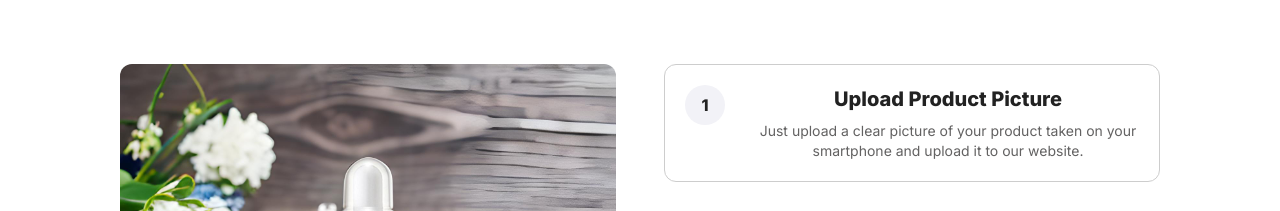
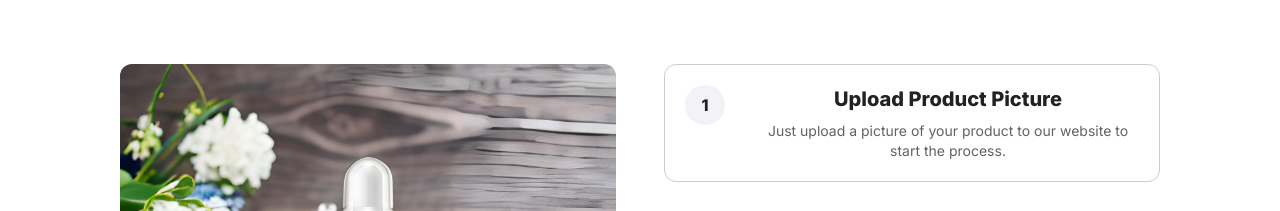
Before and after one commit to Ashutosh-Bhadauriya/rapidproductshoots, a Next.js app: page / in a window 1280 px wide. Shown: the part 828-1039 px from the top of the page. Built offline with nearby package versions, Linux system fonts and the light colour scheme.

Commit message:
default resolution changes

```diff
--- a/components/HowItWorks.tsx
+++ b/components/HowItWorks.tsx
@@ -62,9 +62,8 @@ export default function HowItWorks() {
                                     Upload Product Picture
                                 </h5>
                                 <p className="text-sm text-[#636262]">
-                                    Just upload a clear picture of your product
-                                    taken on your smartphone and upload it to
-                                    our website.
+                                    Just upload a picture of your product to our
+                                    website to start the process.
                                 </p>
                             </div>
                         </div>
--- a/components/SettingsForm.tsx
+++ b/components/SettingsForm.tsx
@@ -5,7 +5,7 @@ import { useRouter } from "next/router";
 export function SettingsForm({ originalImageUrl }: any) {
     const [prompt, setPrompt] = useState("");
     const [productSize, setProductSize] = useState("0.5 * width");
-    const [imageResolution, setImageResolution] = useState("1024 * 1024");
+    const [imageResolution, setImageResolution] = useState("512 * 512");
     const [negativePrompt, setNegativePrompt] = useState(
         "text, watermark, painting, cartoons, sketch, worst quality"
     );
@@ -94,12 +94,12 @@ export function SettingsForm({ originalImageUrl }: any) {
                 className="border-2 border-slate-200 rounded-md p-2 !mt-1"
                 onChange={(e) => setImageResolution(e.target.value)}
             >
-                <option value="1024 * 1024">1024 * 1024</option>
+                <option value="512 * 512">512 * 512</option>
                 <option disabled={true} value="768 * 768">
                     768 * 768
                 </option>
-                <option disabled={true} value="512 * 512">
-                    512 * 512
+                <option disabled={true} value="1024 * 1024">
+                    1024 * 1024
                 </option>
             </select>
             <label htmlFor="negative_prompt" className="font-bold">
--- a/pages/api/generate.ts
+++ b/pages/api/generate.ts
@@ -82,7 +82,7 @@ export default async function handler(
     // GET request to get the status of the generation & return the result when it's ready
     let productImages: string[] | null = null;
     while (!productImages) {
-        // Loop in 1s intervals until the alt text is ready
+        // Loop in 1s intervals until the shoots are ready
         console.log("polling for result...");
         let finalResponse = await fetch(endpointUrl, {
             method: "GET",
```
